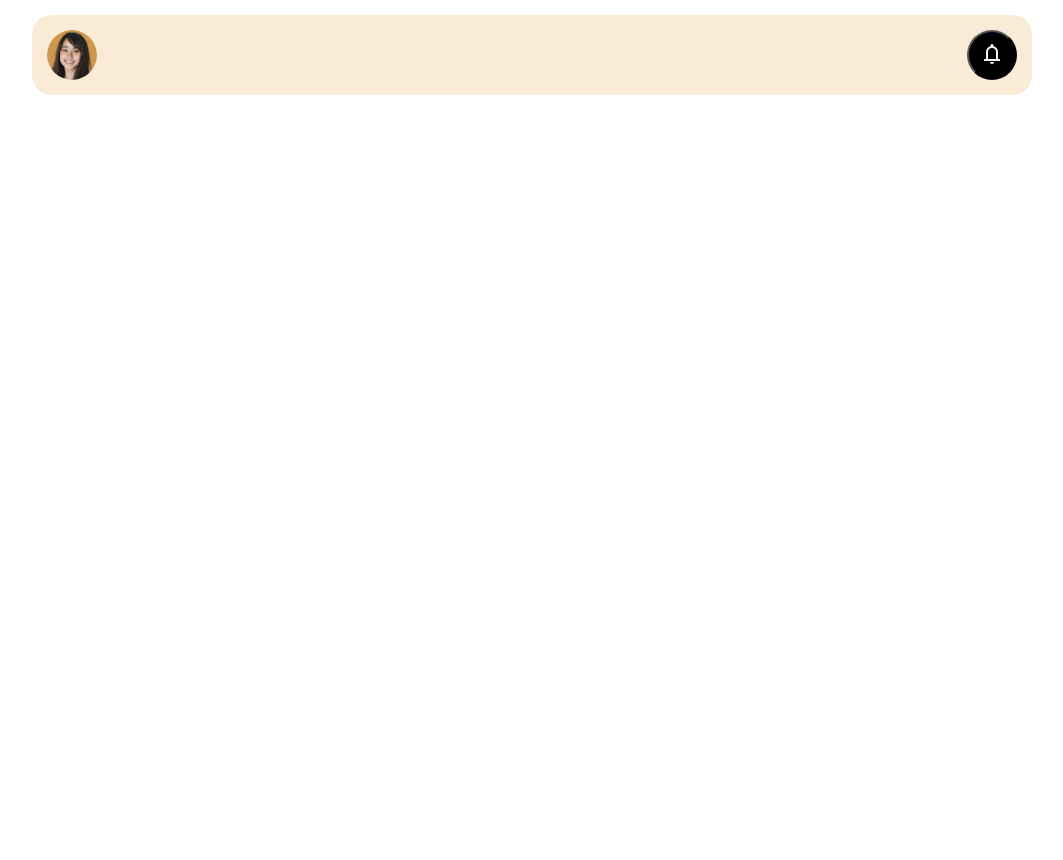
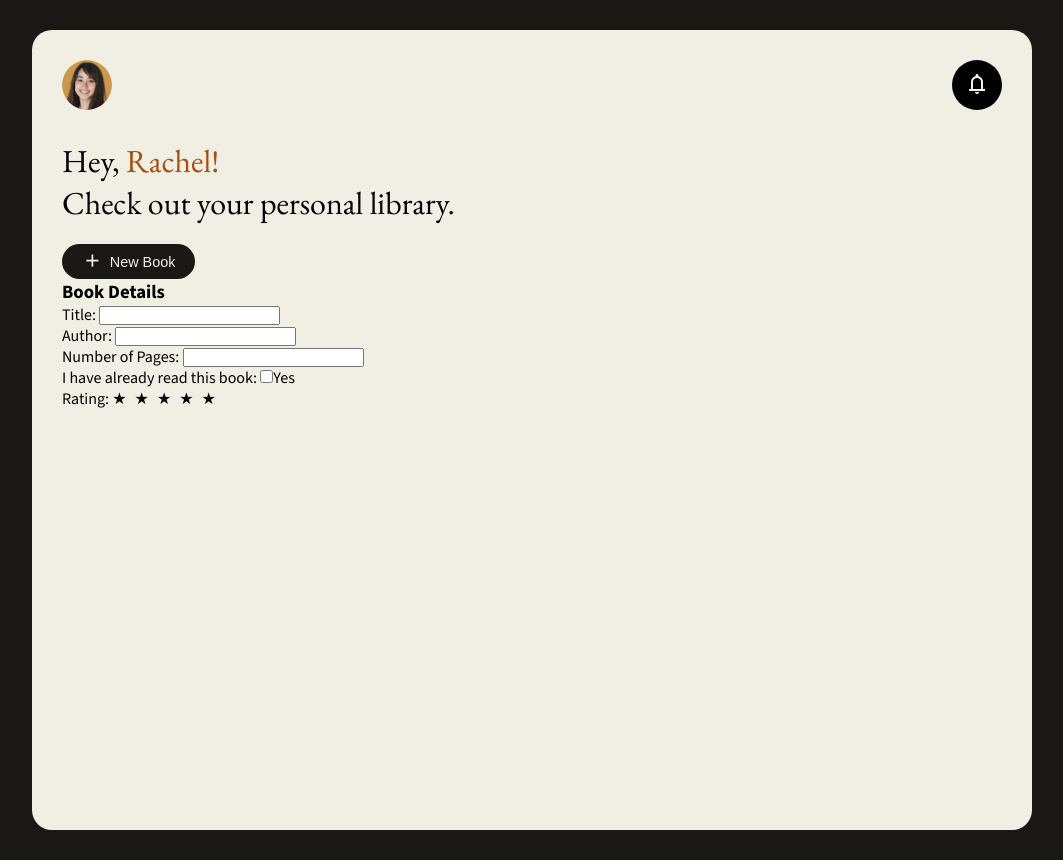
Before and after one commit to chezseashell/odin-library, a plain HTML site: page index.html in a window 1280 px wide. Shown: the whole page, without its empty margins (108-1171 px from the left). Before the commit the page ends 800 px from the top, so only its background shows below. Drawn offline with nearby package versions, Linux system fonts and the light colour scheme.

Commit message:
Added basic logic for book object and began to create new book form and inputs in index.html

```diff
--- a/app.js
+++ b/app.js
@@ -0,0 +1,26 @@
+const myLibrary = [];
+
+function Book(title, author, pages, pubDate, read) {
+    this.title = title;
+    this.author = author;
+    this.pages = pages;
+    this.pubDate = pubDate;
+    this.read = read;
+}
+
+function addBookToLibrary(title, author, pages, pubDate, rating, read) {
+    const newBook = new Book(title, author, pages, pubDate, rating, read){
+
+    }
+
+    myLibrary.append(newBook)
+}
+
+const addNewBookBtn = document.getElementById('#new-book-btn');
+
+
+addNewBookBtn.addEventListener('click', () => {
+    const newBookInputDiv = `
+
+    `
+})
--- a/index.html
+++ b/index.html
@@ -5,17 +5,44 @@
     <meta name="viewport" content="width=device-width, initial-scale=1.0">
     <title>Document</title>
     <link rel="stylesheet" href="styles.css">
-    <link rel="stylesheet" href="https://fonts.googleapis.com/css2?family=Material+Symbols+Outlined:opsz,wght,FILL,GRAD@20..48,100..700,0..1,-50..200&icon_names=notifications" />
-</head>
-<body>
+    <link rel="stylesheet" href="https://fonts.googleapis.com/css2?family=Material+Symbols+Outlined" />    <body>
     <div class="container">
         <div class="header">
             <div class="header-img"></div>
             <div class="header-right">
-                <button><i><span class="material-symbols-outlined">
-                    notifications
-                    </span></i></button>
+                <button><i class="material-symbols-outlined">
+                    notifications</i></button>
             </div>
+        </div>
+        <div class="content">
+            <h1>Hey, <strong>Rachel!</strong></h1>
+            <h1>Check out your personal library.</h1>
+            <div><button id="new-book-btn"><i class="material-symbols-outlined">add</i>New Book</button></div>
+
+        <div id="newBookFormInput">
+            <h3>Book Details</h3>
+            <label for="title">Title:</label>
+            <input type="text" id="title" name="title" ><br>
+            <label for="author">Author:</label>
+            <input type="text" id="author" name="author"><br>
+            <label for="pages">Number of Pages:</label>
+            <input type="number" id="pages" name="pages"><br>
+            <label for="read">I have already read this book:</label>
+            <input type="checkbox" id="read" name=""read value="yes">Yes<br>
+            <label for="rating">Rating:</label>
+            <div class="star-rating">
+                <input type="radio" id="sr-0-5" name="star-rating-0" value="5" />
+                <label for="sr-0-5">★</label>
+                <input type="radio" id="sr-0-4" name="star-rating-1" value="4" />
+                <label for="sr-0-4">★</label>
+                <input type="radio" id="sr-0-3" name="star-rating-2" value="3" />
+                <label for="sr-0-3">★</label>
+                <input type="radio" id="sr-0-2" name="star-rating-1" value="2" />
+                <label for="sr-0-2">★</label>
+                <input type="radio" id="sr-0-1" name="star-rating-0" value="1" />
+                <label for="sr-0-1">★</label>
+            </div>
+        </div>
         </div>
     </div>
 
--- a/styles.css
+++ b/styles.css
@@ -8,26 +8,34 @@
 
 body {
 font-family: "Source Sans 3", sans-serif;
-margin: 15px;
+margin: 30px;
+background-color: #191815;
+font-size: 16px;
 
+}
+
+
+.material-symbols-outlined {
+  font-variation-settings:
+  'FILL' 0,
+  'wght' 400,
+  'GRAD' 0,
+  'opsz' 24
 }
 
 .container {
 max-width: 1000px;
-background-color: antiquewhite;
+background-color: #F1EEE3;
 border-radius: 20px;
-
 margin: auto;
-
-
+height: 100vh;
 }
 
 .header {
-    display: grid;
-    grid-template-columns: repeat(2, 1fr);
+    display: flex;
     justify-content: space-between;
-    align-items: end;
-    padding:15px;
+    align-items: center;
+    padding:30px;
 }
 
 .header-img {
@@ -43,7 +51,9 @@ margin: auto;
 
 .header-right {
     display: flex;
-    justify-content: flex-end;}
+    justify-content: flex-end;
+}
+
 .header-right > button {
     margin: 0;
     width: 50px;
@@ -53,4 +63,76 @@ margin: auto;
     -moz-border-radius: 50%;
     background-color: black;
     color: #f1f1f1;
+    border: none;
+
+
 }
+
+.header-right > .material-symbols-outlined {
+    color: #f1f1f1;
+}
+
+.content {
+    padding: 0 30px 30px 30px;
+}
+.content > h1 {
+    font-family: "EB Garamond", serif;
+    font-weight: 400;
+}
+
+.content > h1 strong {
+    color: #a64e10;
+    font-weight: 400;
+}
+
+
+
+
+.content div button {
+    background-color: #191815;
+    border: none;
+    color:#f1f1f1;
+    padding: 10px 20px 10px 20px;
+    display: flex;
+    justify-content: center;
+    align-items: center;
+    border-radius: 25px;
+    margin-top: 20px;
+    max-height: 35px;
+    font-weight: 500;
+    font-size: .9rem;
+}
+
+.content .material-symbols-outlined {
+    margin-right: 7px;
+    font-size: 1.3rem;
+}
+
+.star-rating {
+    position: relative;
+    display: inline-flex;
+    flex-direction: row-reverse;
+    justify-content: flex-end;
+    margin: 0 -0.25rem;
+  }
+
+  .star-rating input {
+    position: absolute;
+    opacity: 0;
+  }
+
+  .star-rating label {
+    cursor: pointer
+    color: grey;
+    padding: 0 0.25rem;
+    transition: color 0.15s;
+  }
+
+  .star-rating input:checked ~ label {
+    color: gold;
+  }
+
+  .star-rating input:hover ~ label {
+    color: goldenrod;
+    transition: none;
+  }
```
